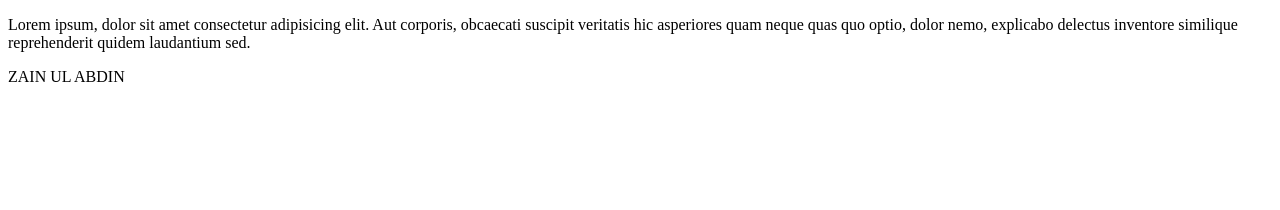
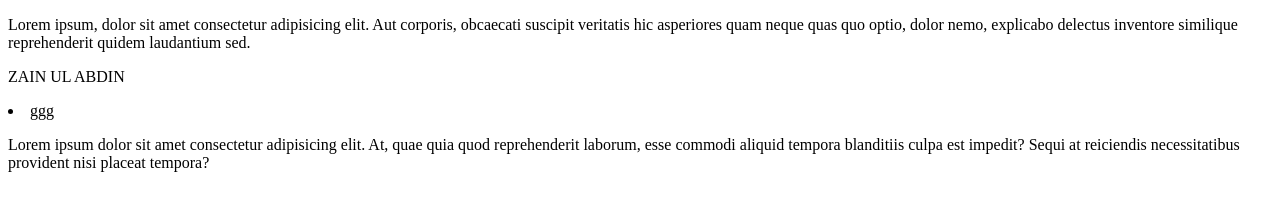
Before and after one commit to 7zainulabdin/practice1, a plain HTML site: page index.html in a window 1280 px wide. Drawn offline with Linux system fonts and the light colour scheme.

Commit message:
third work

```diff
--- a/index.html
+++ b/index.html
@@ -8,5 +8,7 @@
 <body>
     <p>Lorem ipsum, dolor sit amet consectetur adipisicing elit. Aut corporis, obcaecati suscipit veritatis hic asperiores quam neque quas quo optio, dolor nemo, explicabo delectus inventore similique reprehenderit quidem laudantium sed.</p>
     <p>ZAIN UL ABDIN</p>
+    <li>ggg</li>
+    <p>Lorem ipsum dolor sit amet consectetur adipisicing elit. At, quae quia quod reprehenderit laborum, esse commodi aliquid tempora blanditiis culpa est impedit? Sequi at reiciendis necessitatibus provident nisi placeat tempora?</p>
 </body>
 </html>
```
